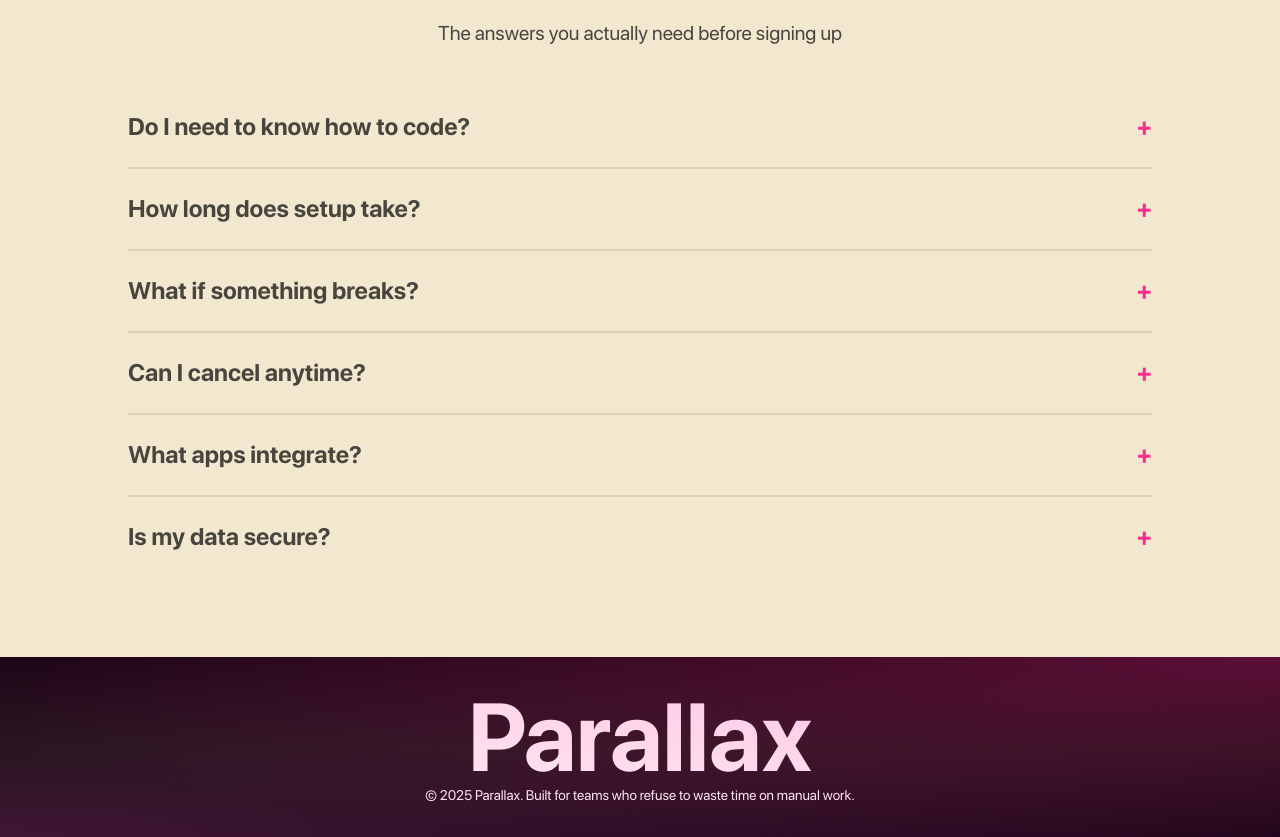
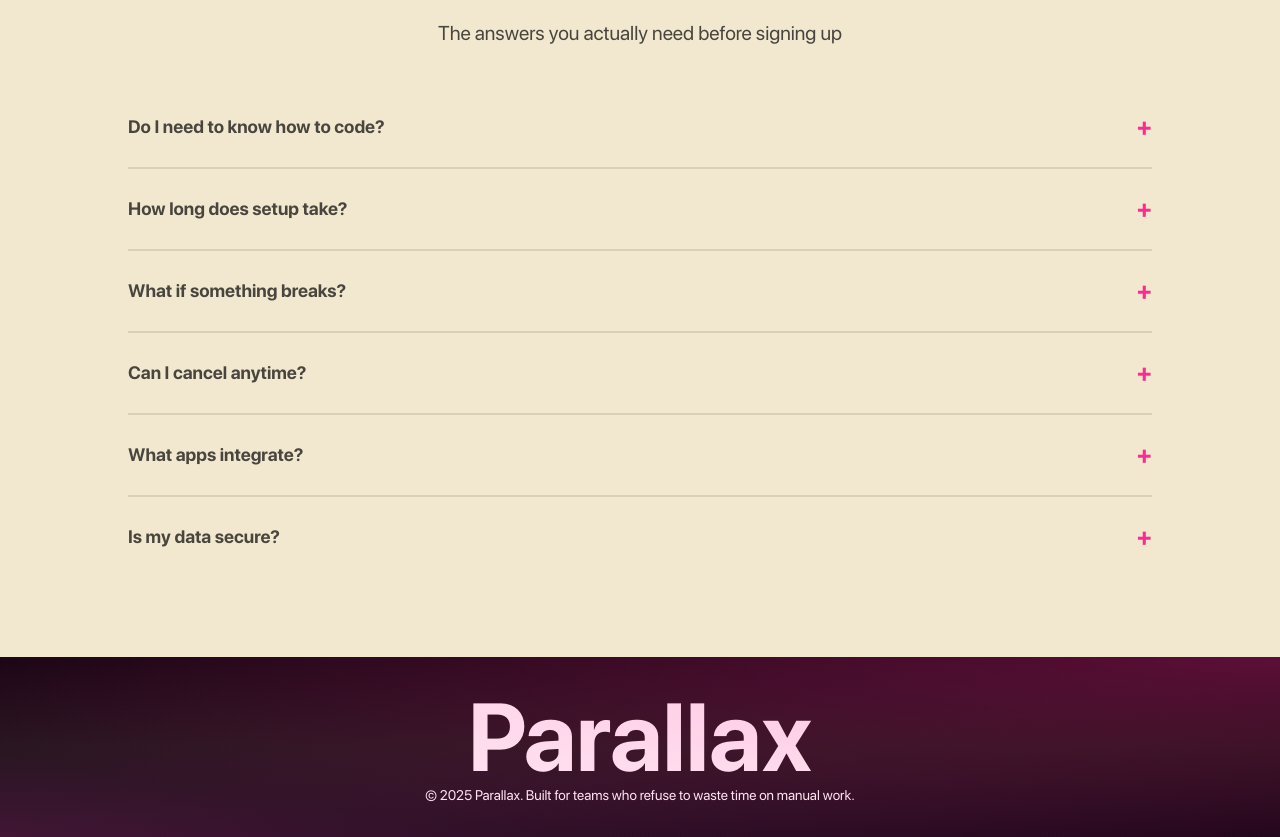
Before and after one commit to FahadBinQaiser/Parallax, a React (Vite) app: page / in a window 1280 px wide. Shown: the part 7424-8261 px from the top of the page. Built offline with nearby package versions, Linux system fonts and the light colour scheme.

Commit message:
font size changed

```diff
--- a/src/components/FaqSection/FaqSection.jsx
+++ b/src/components/FaqSection/FaqSection.jsx
@@ -63,7 +63,7 @@
                 onClick={() => toggleFaq(index)}
                 className="w-full text-left py-6 flex justify-between items-center group"
               >
-                <h3 className="text-2xl font-bold group-hover:text-[#FB2B8F] transition-colors">
+                <h3 className="text-lg font-bold group-hover:text-[#FB2B8F] transition-colors">
                   {faq.question}
                 </h3>
                 <span
```
